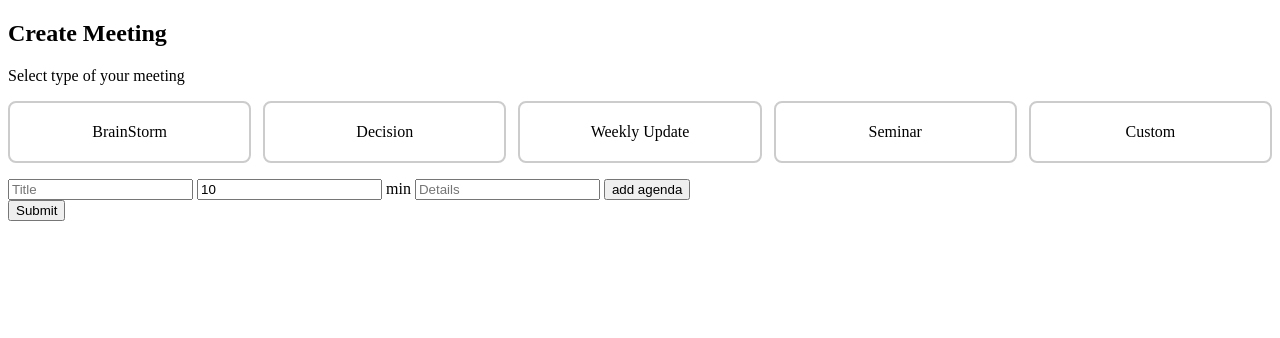
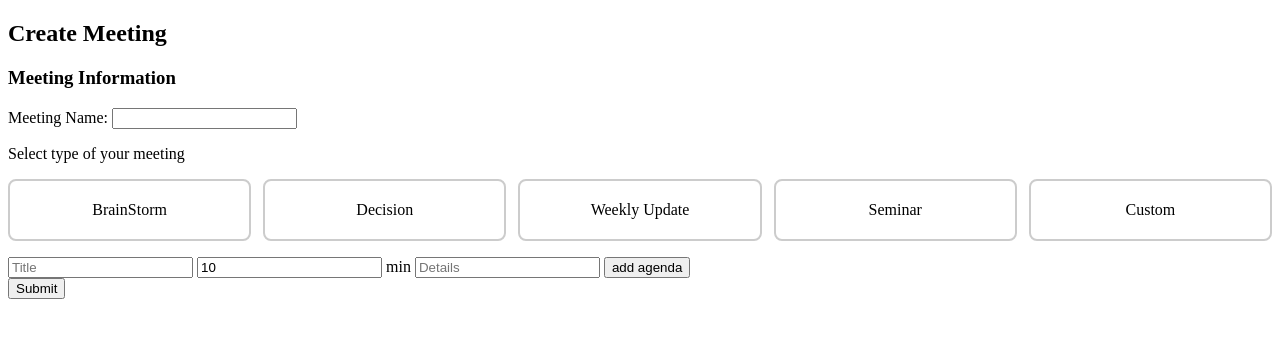
Before and after one commit to COMTA123/Meetder, a Node server app: page /meetCreation in a window 1280 px wide. Shown: the top 338 px of the page. Run offline with Node 20, Linux system fonts and the light colour scheme.

Commit message:
feat(meeting): save created meetings and agendas to database
Add POST /meeting/create handler, meeting_name field and column,
auto-increment ids in schema, .env.example and run instructions in README.

Co-Authored-By: Claude Sonnet 5.5 <noreply@anthropic.com>

```diff
--- a/db/migration/001_create_meetings.sql
+++ b/db/migration/001_create_meetings.sql
@@ -4,6 +4,7 @@
 CREATE TABLE IF NOT EXISTS meeting (
   id         SERIAL PRIMARY KEY,
   host_id    INTEGER,
+  meeting_name TEXT,
   created_at TIMESTAMP DEFAULT CURRENT_TIMESTAMP,
   status     TEXT,
   ended_at   TIMESTAMP,
--- a/index.js
+++ b/index.js
@@ -25,6 +25,38 @@ app.get('/meetCreation', function (req, res) {
     res.render("meetingCreation")
 });
 
+app.post('/meeting/create', async function (req, res) {
+    const toArray = (v) => (v === undefined ? [] : Array.isArray(v) ? v : [v]);
+    const titles = toArray(req.body.agendaTitle);
+    const times = toArray(req.body.agendaTime);
+    const details = toArray(req.body.agendaDetail);
+
+    const client = await pool.connect();
+    try {
+        await client.query("BEGIN");
+        // host_id = 0 is a placeholder until login exists; note stays NULL until the meeting ends
+        const meeting = await client.query(
+            "INSERT INTO meeting (host_id, meeting_name, status, note) VALUES ($1, $2, $3, NULL) RETURNING id",
+            [0, (req.body.meeting_name || "").trim() || "Untitled meeting", "starting"]
+        );
+        const meetingId = meeting.rows[0].id;
+
+        for (let i = 0; i < titles.length; i++) {
+            await client.query(
+                "INSERT INTO agenda (title, time, description, meeting_id) VALUES ($1, $2, $3, $4)",
+                [titles[i], parseInt(times[i], 10) || 0, details[i] || "", meetingId]
+            );
+        }
+        await client.query("COMMIT");
+        res.redirect("/");
+    } catch (err) {
+        await client.query("ROLLBACK");
+        console.error("Create meeting failed:", err.message);
+        res.status(500).send("Could not create meeting");
+    } finally {
+        client.release();
+    }
+});
 
 app.listen(port, () => {
   console.log(`Starting server at port ${port}`);
--- a/views/meetingCreation.ejs
+++ b/views/meetingCreation.ejs
@@ -56,6 +56,8 @@
 <body>
     <form action="/meeting/create" method="POST">
         <h2>Create Meeting</h2>
+        <h3>Meeting Information</h3>
+        Meeting Name: <input type="text" name="meeting_name" id="meeting_name">
         <p>Select type of your meeting</p>
 
         <div class="type-options">
```
Also changed, not shown: README.md, 2 other files.
